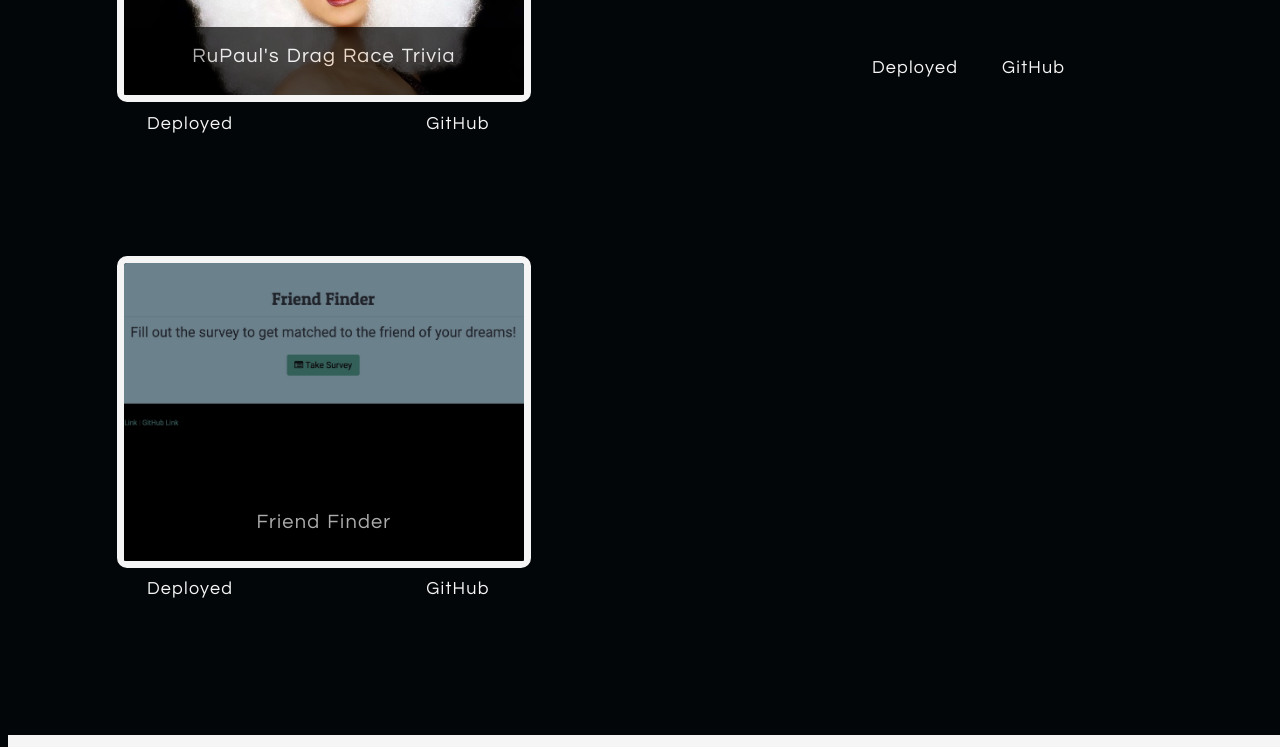
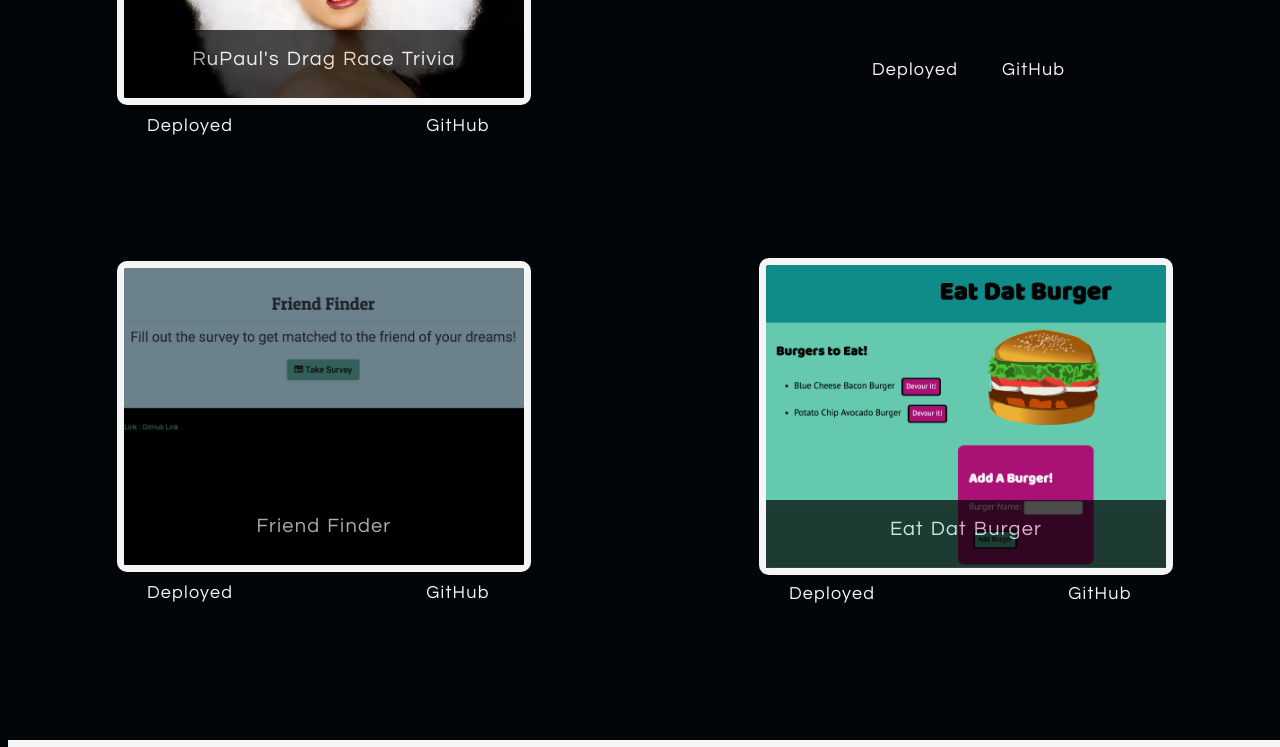
Before and after one commit to Kathleenmont/kathleenmont.github.io, a plain HTML site: page portfolio.html in a window 1280 px wide. Shown: the part 1017-1764 px from the top of the page. Drawn offline with Linux system fonts and the light colour scheme; a web font is replaced by a local one.

Commit message:
portfolio

```diff
--- a/assets/css/style2.css
+++ b/assets/css/style2.css
@@ -189,6 +189,14 @@
 
 #project5 {
     grid-column: 1/2;
+    grid-row: 3/4;
+    display: grid;
+    grid-template-columns: 100%;
+    grid-template-rows: 70% 15% 15%;
+}
+
+#project6 {
+    grid-column: 2/3;
     grid-row: 3/4;
     display: grid;
     grid-template-columns: 100%;
--- a/portfolio.html
+++ b/portfolio.html
@@ -96,6 +96,17 @@
         </div>
       </div>
 
+      <div id="project6">
+        <a href="https://thawing-dusk-85754.herokuapp.com/" target="_blank" class="project">
+          <img src="assets/images/burgerz.png" class="project-img" width="400" />
+          <p class="project_title">Eat Dat Burger</p>
+        </a>
+        <div class="text-container">
+          <a href="https://thawing-dusk-85754.herokuapp.com/" target="_blank" class="deployed">Deployed</a>
+          <a href="https://github.com/Kathleenmont/Burger" target="_blank" class="github">GitHub</a>
+        </div>
+      </div>
+
 
 
 
```
Also changed, not shown: assets/images/burgerz.png (added).
